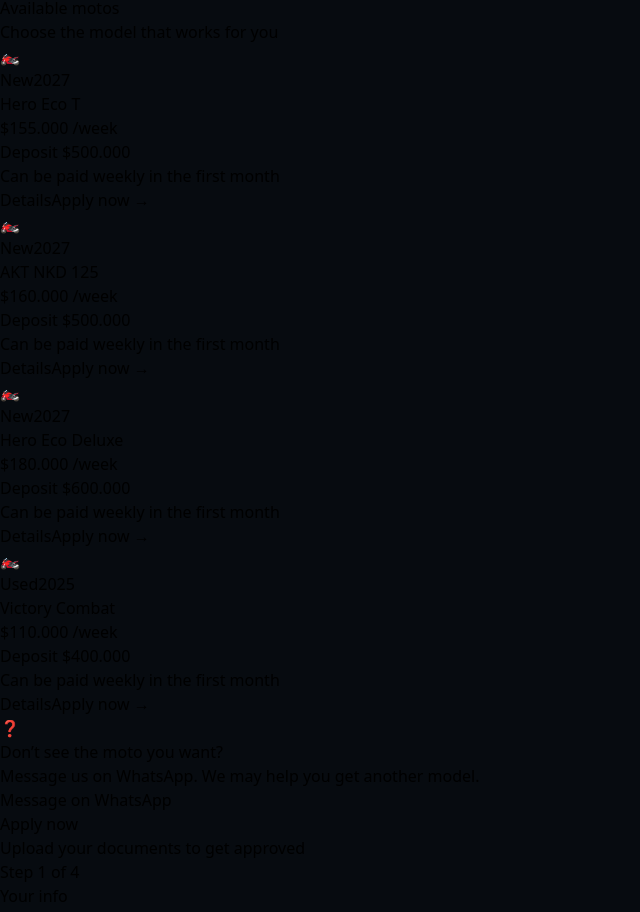
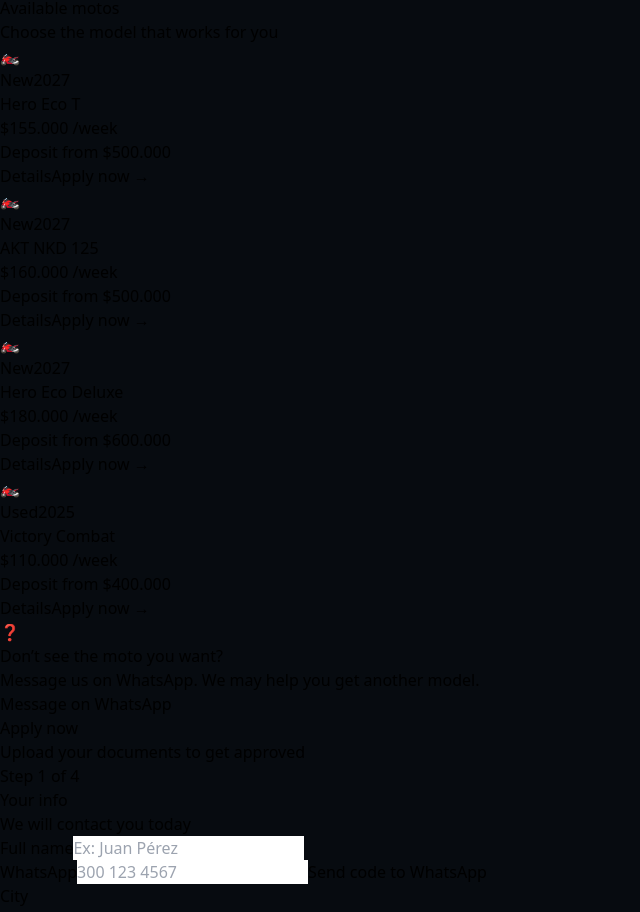
Before and after one commit to asilisasilisa/naran-landing2, a React (Vite) app: page / in a window 1280 px wide. Shown: the part 892-1804 px from the top of the page, without its empty margins (0-640 px from the left). Built offline with nearby package versions, Linux system fonts and the light colour scheme.

Commit message:
Update App.jsx

```diff
--- a/src/App.jsx
+++ b/src/App.jsx
@@ -339,12 +339,7 @@
             {fmt(moto.price18)}
             <span className="text-gray-500 text-xs font-normal"> /week</span>
           </p>
-         <p className="text-gray-500 text-xs mt-0.5">
-Deposit {fmt(moto.deposit)}
-</p>
-<p className="text-gray-500 text-xs">
-Can be paid weekly in the first month
-</p>
+          <p className="text-gray-500 text-xs mt-0.5">Deposit from {fmt(moto.deposit)}</p>
         </div>
       </div>
       <div className="grid grid-cols-2 gap-2 mt-4">
@@ -619,11 +614,8 @@
                         {moto.condition} · {moto.year}
                       </div>
                       <div className="text-xs text-gray-500 mt-0.5">
-Deposit {fmt(moto.deposit)}
-</div>
-<div className="text-xs text-gray-500">
-Can be paid weekly in the first month
-</div>
+                        Deposit from {fmt(moto.deposit)}
+                      </div>
                     </div>
                     <div className="text-right">
                       <div className="text-[#C8F437] font-black text-sm">{fmt(moto.price18)}</div>
@@ -657,29 +649,6 @@
           {step === 3 && (
             <div>
               <h3 className="font-black text-lg mb-1 text-white">Upload documents</h3>
-<div className="bg-[#1A2230] rounded-xl p-4 mb-4">
-<div className="text-white font-bold text-sm mb-1">
-Initial payment
-</div>
-
-<div className="text-[#C8F437] font-black text-lg mb-3">
-{selectedMoto ? fmt(selectedMoto.deposit) : ''}
-</div>
-
-<div className="grid grid-cols-2 gap-2">
-<button
-className="bg-[#C8F437] text-black font-bold py-2 rounded-xl text-sm"
->
-Pay in full
-</button>
-
-<button
-className="bg-[#111820] text-white font-bold py-2 rounded-xl text-sm border border-gray-700"
->
-Pay weekly (1st month)
-</button>
-</div>
-</div>
               <p className="text-gray-400 text-xs mb-4">Required to get approved. Take a clear photo.</p>
               <div className="space-y-3">
                 <DocUploadBox label="ID — front side" docKey="idFront" icon="🪪" />
```
